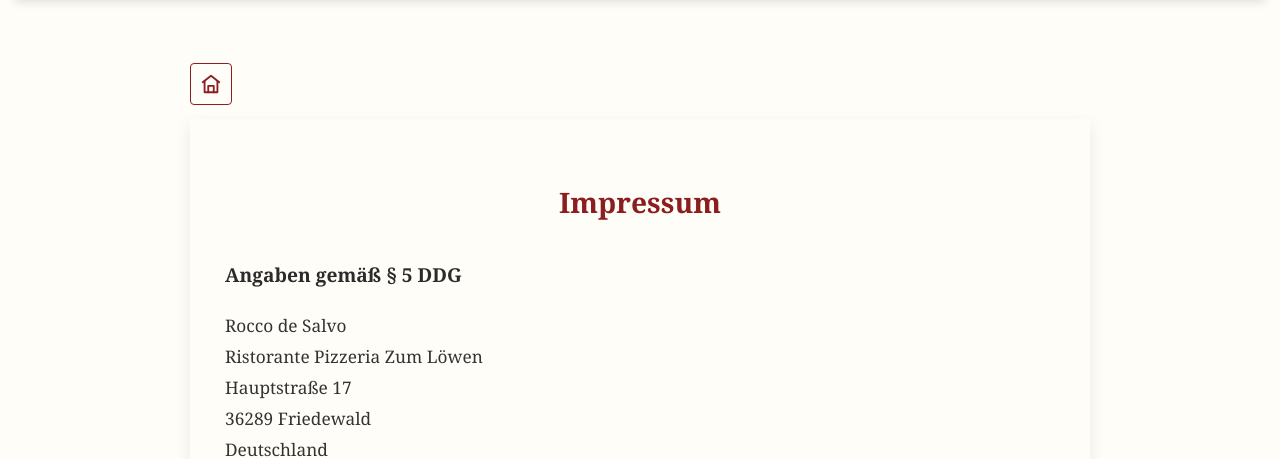
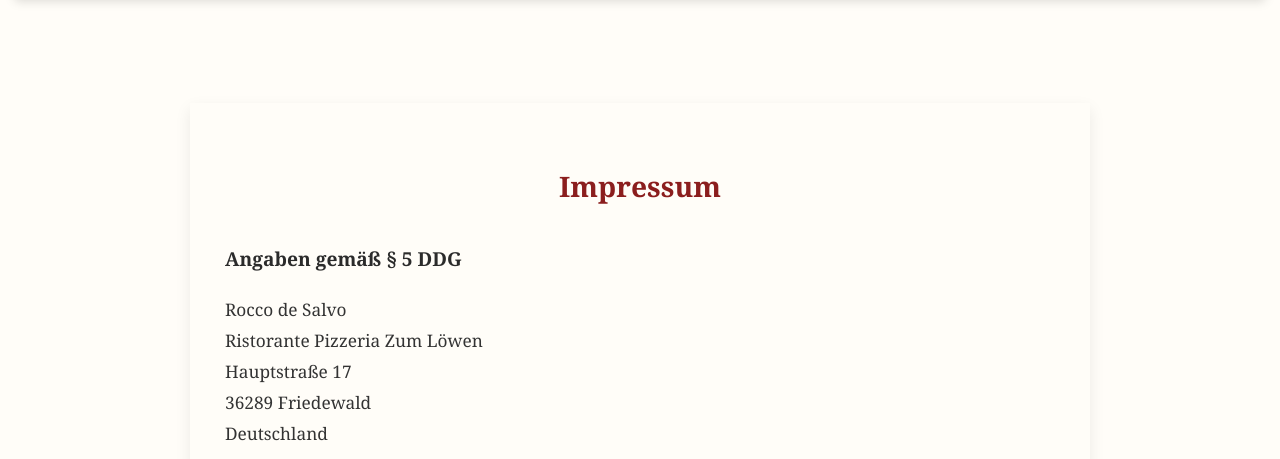
Before and after one commit to ids02-byte/ristorante-zum-loewen, a plain HTML site: page impressum.html in a window 1280 px wide. Shown: the part 365-824 px from the top of the page. Drawn offline with Linux system fonts and the light colour scheme.

Commit message:
Remove extra home icon button from impressum.html

```diff
--- a/impressum.html
+++ b/impressum.html
@@ -48,15 +48,6 @@
 
 
 <main class="legal-page">
-    <div class="legal-home-row">
-        <a href="index.html" class="legal-home-link" aria-label="Zur Startseite" title="Zur Startseite">
-            <svg xmlns="http://www.w3.org/2000/svg" width="22" height="22" viewBox="0 0 24 24" fill="none" stroke="currentColor" stroke-width="2" stroke-linecap="round" stroke-linejoin="round" aria-hidden="true" focusable="false">
-                <path d="m3 10 9-7 9 7"></path>
-                <path d="M5 9v12h14V9"></path>
-                <path d="M9 21v-7h6v7"></path>
-            </svg>
-        </a>
-    </div>
 
     <section class="legal-section">
         <h2>Impressum</h2>
```
